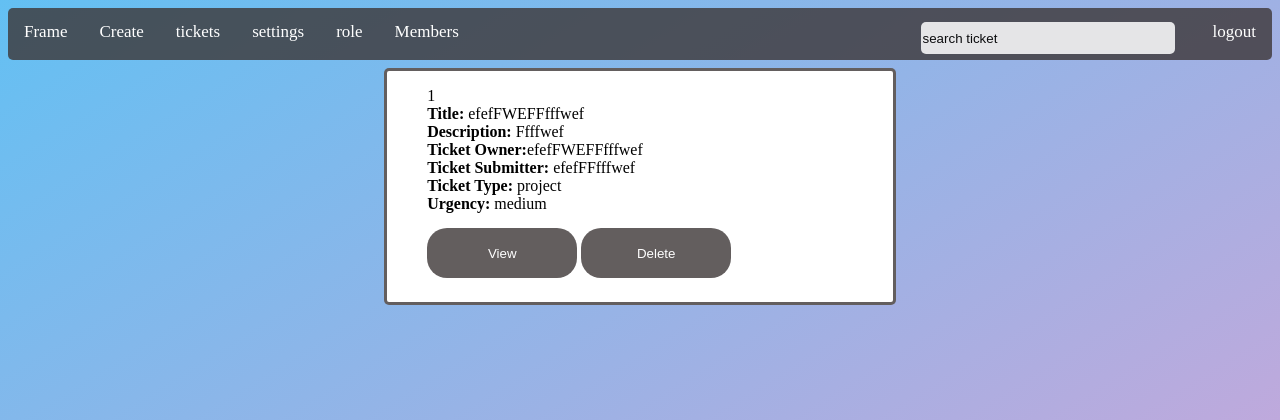
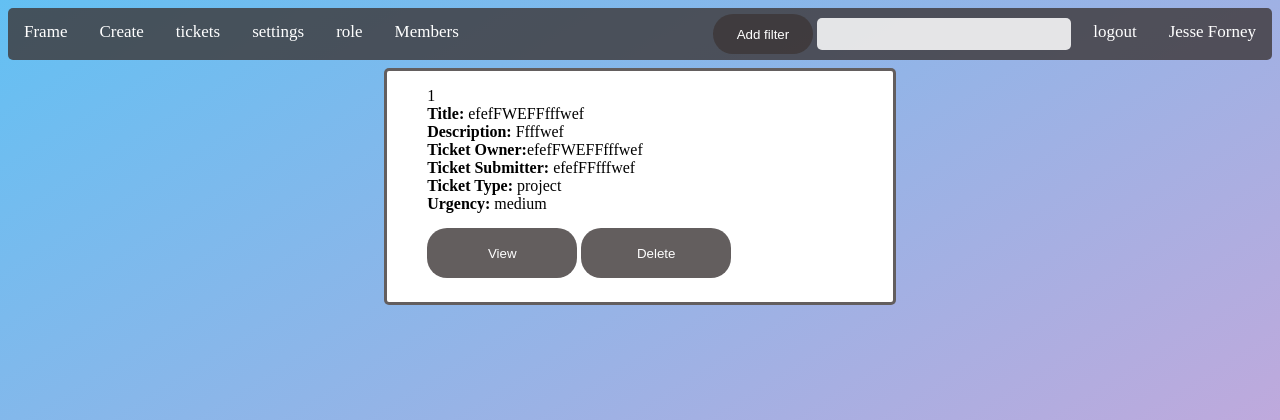
Before and after one commit to jesseforney8/Frame, a Flask app: page /tickets in a window 1280 px wide. Shown: the top 420 px of the page. Run offline with Flask 2, Linux system fonts and the light colour scheme; a user stored in the database is signed in; data comes from the database, SQL or seed files in the repository; both versions use the stored data as it was after the commit.

Commit message:
alighed searchbar

```diff
--- a/Frame/website/static/styles.css
+++ b/Frame/website/static/styles.css
@@ -14,6 +14,7 @@
       padding: 14px 16px;
       text-decoration: none;
       font-size: 17px;
+
   }
   .topnav a:hover {
       opacity: 0.5;
@@ -26,11 +27,17 @@
     float: right;
   padding: 6px;
   border: none;
-  margin-top: 8px;
-  margin-right: 16px;
   font-size: 17px;
+  }
 
+  #namebtn {
+float: right;
 
+  }
+  .dropbtn {
+    margin: 0;
+    width: 100px;
+    height: 40px;
   }
 
   /*  element styling  ----------------------------------------------------------------------------------------------------------------------------------------------------- */
--- a/Frame/website/templates/base1.html
+++ b/Frame/website/templates/base1.html
@@ -10,6 +10,7 @@
 <body>
     <div class="topnav">
         <a class="active" href="/">Frame</a>
+        <a id="namebtn" href="#">{{user.firstname}} {{user.lastname}}</a>
         <a id="logout" href="/logout">logout</a>
         {% if user.org != "" %}
         <a href="/create">Create</a>
@@ -17,9 +18,8 @@
         <a href="/settings">settings</a>
         <a href="/role">role</a>
         <a href="/members">Members</a>
-        <div class="searchbar">
-            <input class="search" value="search ticket" type="text">
-        </div>
+        {% block navbar %} {% endblock %}
+
         {%endif%}
       </div>
 
--- a/Frame/website/templates/tickets.html
+++ b/Frame/website/templates/tickets.html
@@ -1,6 +1,13 @@
 {% extends "base1.html" %}
 
 {% block title%} Tickets {% endblock%}
+
+{%block navbar %}
+<div class="searchbar">
+  <button class="dropbtn">Add filter</button>
+  <input class="search" type="text">
+</div>
+{%endblock%}
 
 {% block body %}
 
```
Also changed, not shown: Frame/website/instance/dababase.db.
